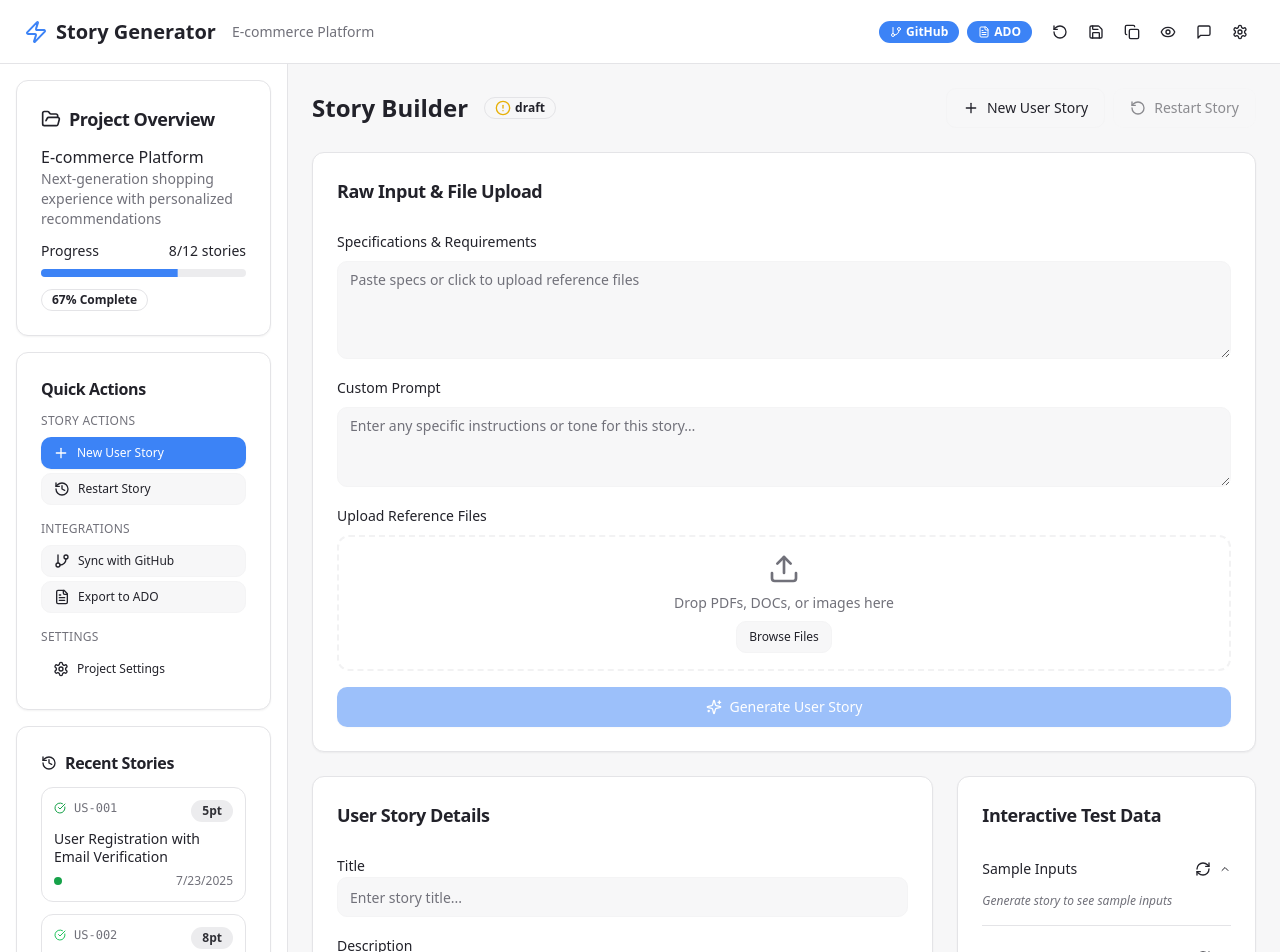
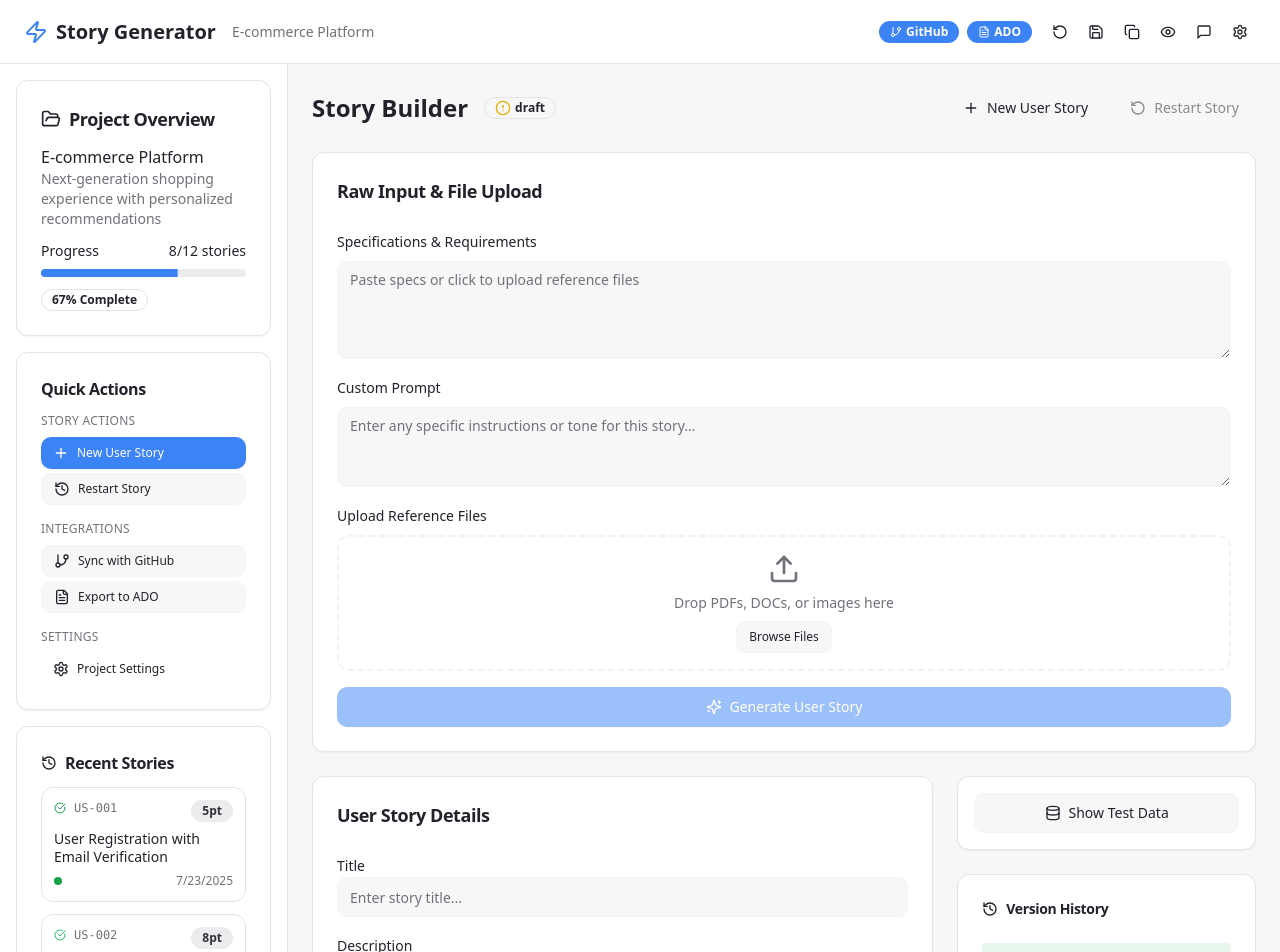
Before and after one commit to afarabee/lovestory-builder, a React (Vite) app: page / in a window 1280 px wide. Shown: the top 952 px of the page. Built offline with nearby package versions, Linux system fonts and the light colour scheme.

Commit message:
Update Interactive Test Data
Collapse Test Data panel by default, controlled by a toggle. The toggle label changes to "Hide Test Data" when expanded. Individual sub-sections remain collapsible with refresh icons.

```diff
--- a/src/components/story/StoryBuilder.tsx
+++ b/src/components/story/StoryBuilder.tsx
@@ -91,6 +91,7 @@ export function StoryBuilder() {
   const [isGeneratingDevNotes, setIsGeneratingDevNotes] = useState(false);
   const [hasDevNotes, setHasDevNotes] = useState(false);
   const [devNotesOpen, setDevNotesOpen] = useState(false);
+  const [showTestData, setShowTestData] = useState(false);
   const [testDataPanels, setTestDataPanels] = useState({
     userInputs: true,
     edgeCases: true,
@@ -587,9 +588,36 @@ export function StoryBuilder() {
 
         {/* Interactive Test Data Sidebar */}
         <div className="space-y-6">
+          {!showTestData ? (
+            // Collapsed State - Show Test Data Button
+            <Card>
+              <CardContent className="p-4">
+                <Button
+                  onClick={() => setShowTestData(true)}
+                  variant="outline"
+                  className="w-full gap-2"
+                >
+                  <Database className="h-4 w-4" />
+                  Show Test Data
+                </Button>
+              </CardContent>
+            </Card>
+          ) : (
+            // Expanded State - Full Test Data Panel
             <Card>
               <CardHeader>
+                <div className="flex items-center justify-between">
                   <CardTitle className="text-lg">Interactive Test Data</CardTitle>
+                  <Button
+                    onClick={() => setShowTestData(false)}
+                    variant="ghost"
+                    size="sm"
+                    className="gap-2"
+                  >
+                    Hide Test Data
+                    <ChevronUp className="h-3 w-3" />
+                  </Button>
+                </div>
               </CardHeader>
               <CardContent className="space-y-4">
                 {/* Sample Inputs */}
@@ -739,6 +767,7 @@ export function StoryBuilder() {
                 </Collapsible>
               </CardContent>
             </Card>
+          )}
 
           {/* Version History Stub */}
           <Card>
```
Lines whose indentation alone changed are shown as unchanged.
